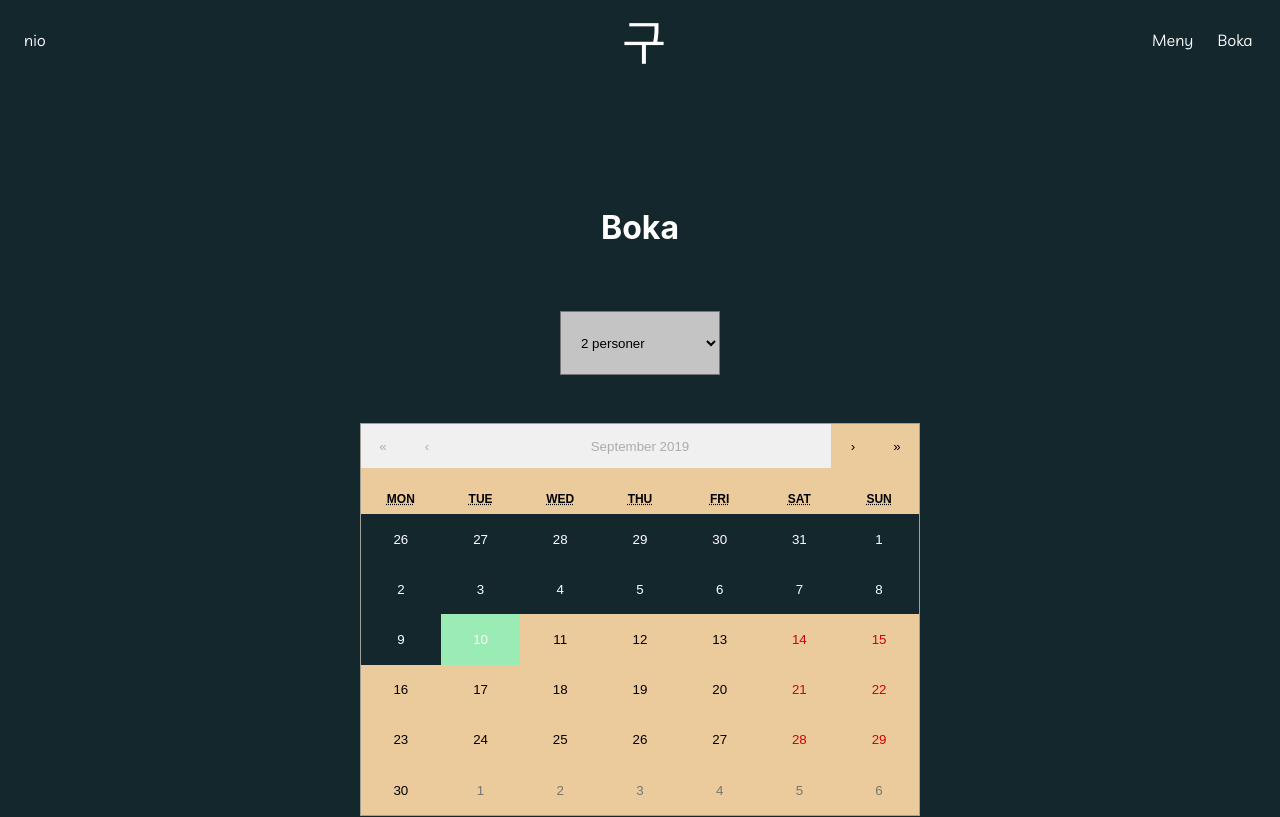
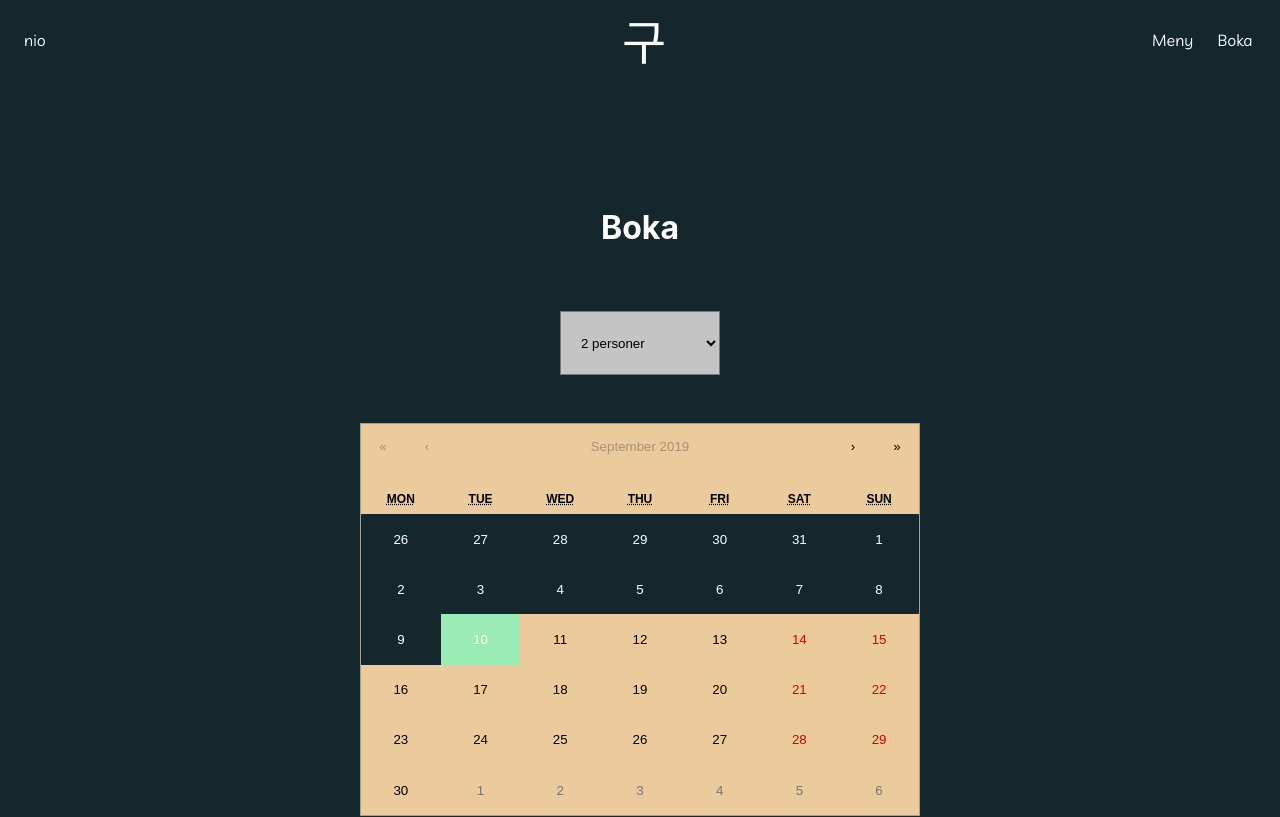
Before and after one commit to kamelfall/nio, a React (Create React App) app: page /booking in a window 1280 px wide. Shown: the top 817 px of the page. Built offline with nearby package versions, Linux system fonts and the light colour scheme; no server answers.

Commit message:
changes color on previous-month-arrow on calendar to calendarColor

```diff
--- a/src/components/BookingComponent/BookingComponent.scss
+++ b/src/components/BookingComponent/BookingComponent.scss
@@ -27,6 +27,9 @@
       background: $calendarColor;
       margin: 0 auto;
       width: 60vh;
+    }
+    .react-calendar__navigation__label, .react-calendar__navigation__arrow{
+      background-color: $calendarColor;
     }
     .react-calendar__tile--active {
       background: $selectedColor;
```
